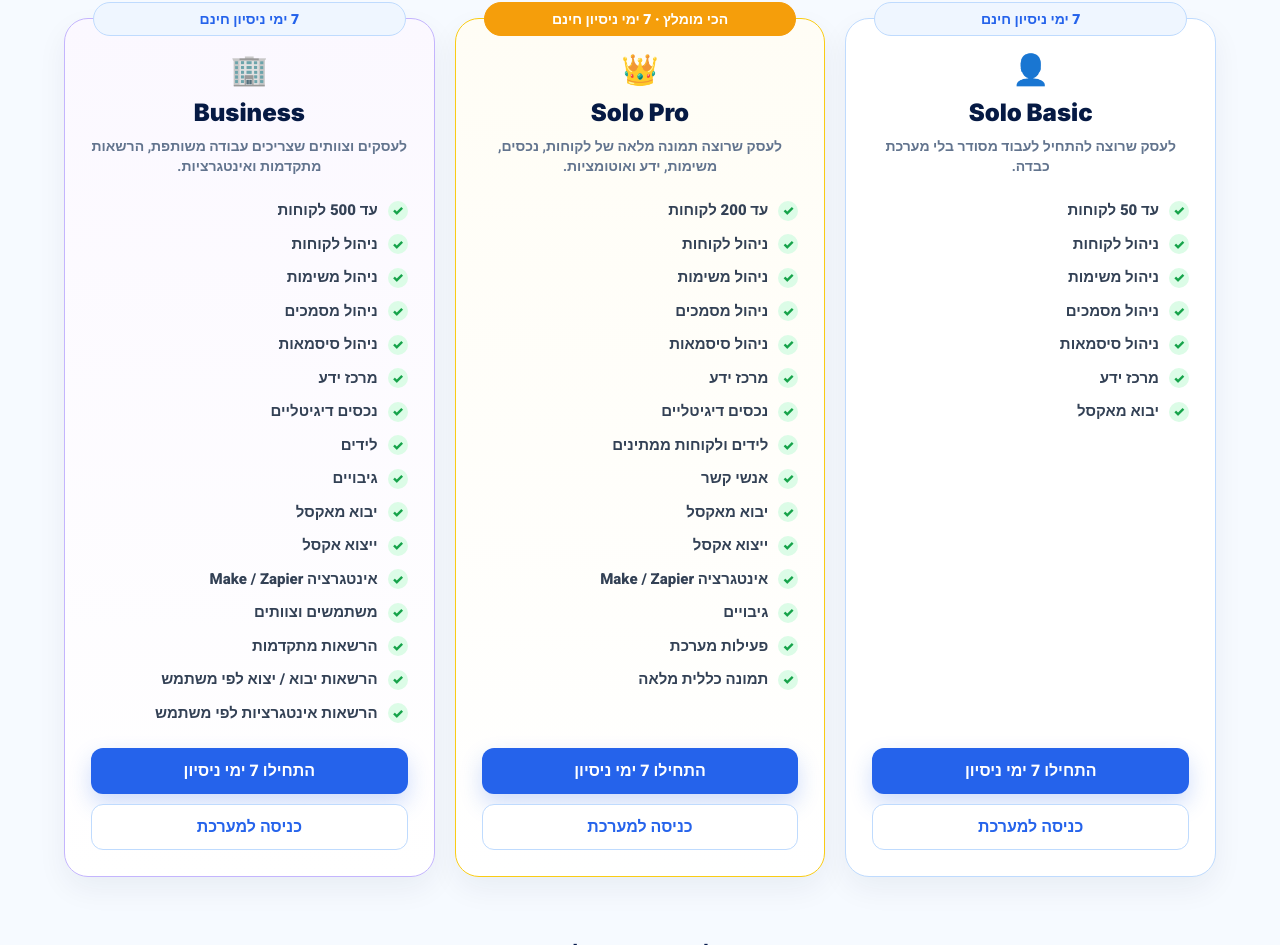
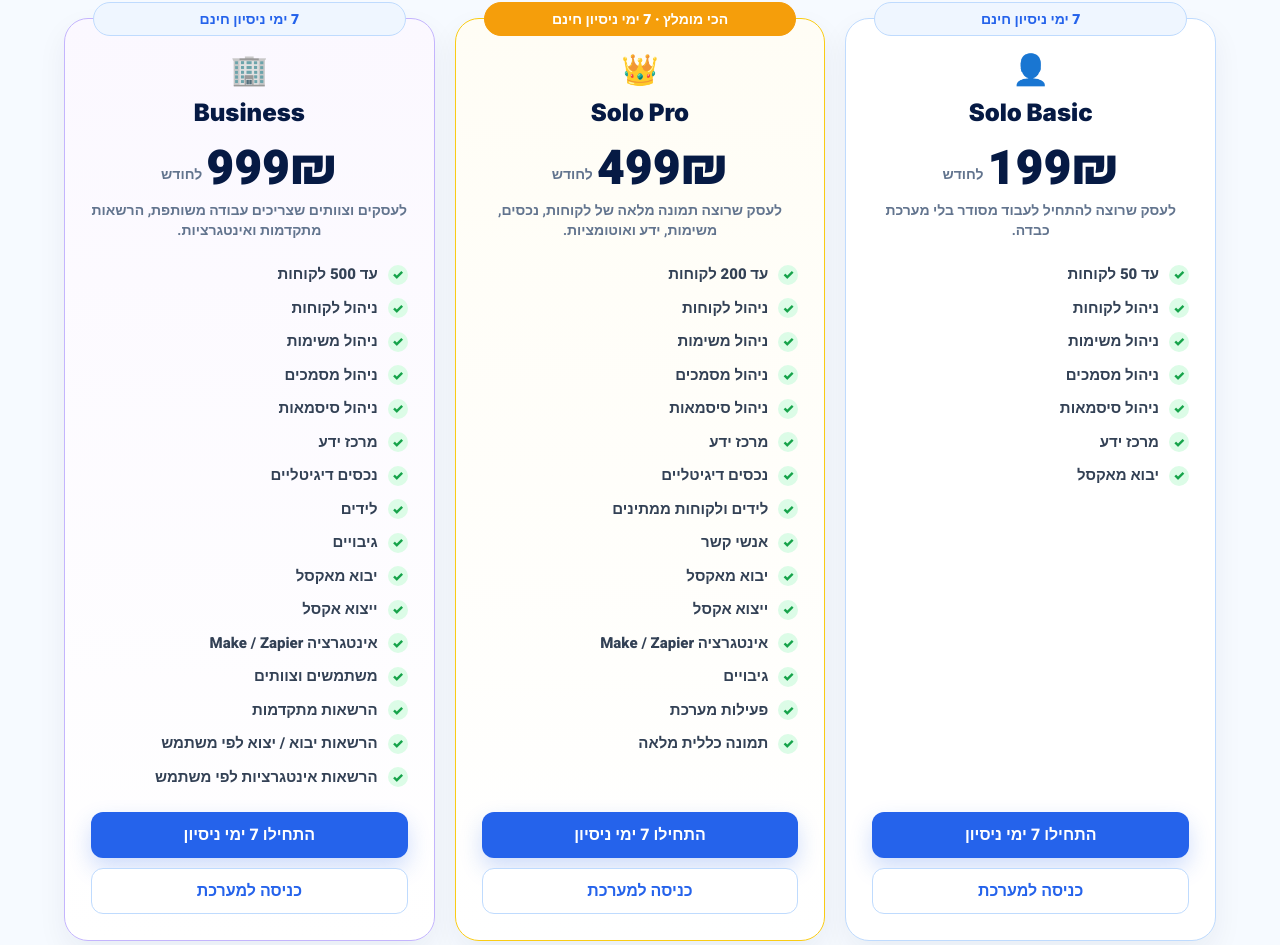
Before and after one commit to shiriyazpan-ux/cchub, a Next.js app: page / in a window 1280 px wide. Shown: the part 3694-4639 px from the top of the page. Built offline with nearby package versions, Linux system fonts and the light colour scheme.

Commit message:
Add pricing to homepage

```diff
--- a/app/page.tsx
+++ b/app/page.tsx
@@ -93,6 +93,7 @@ const plans = [
     className: "business",
     badge: "🏢",
     label: "7 ימי ניסיון חינם",
+    price: "999₪",
     text: "לעסקים וצוותים שצריכים עבודה משותפת, הרשאות מתקדמות ואינטגרציות.",
     items: [
       "עד 500 לקוחות",
@@ -118,6 +119,7 @@ const plans = [
     className: "pro",
     badge: "👑",
     label: "הכי מומלץ · 7 ימי ניסיון חינם",
+    price: "499₪",
     text: "לעסק שרוצה תמונה מלאה של לקוחות, נכסים, משימות, ידע ואוטומציות.",
     items: [
       "עד 200 לקוחות",
@@ -142,6 +144,7 @@ const plans = [
     className: "basic",
     badge: "👤",
     label: "7 ימי ניסיון חינם",
+    price: "199₪",
     text: "לעסק שרוצה להתחיל לעבוד מסודר בלי מערכת כבדה.",
     items: [
       "עד 50 לקוחות",
@@ -563,6 +566,8 @@ export default function Home() {
                   {plan.name}
                 </h3>
 
+                <div className="mt-4 flex items-end justify-center gap-1"><span className="text-5xl font-black text-[#061A44]">{plan.price}</span><span className="pb-2 text-sm font-black text-slate-500">לחודש</span></div>
+
                 <p className="mt-2 min-h-[42px] text-sm font-bold text-slate-500">
                   {plan.text}
                 </p>
```
